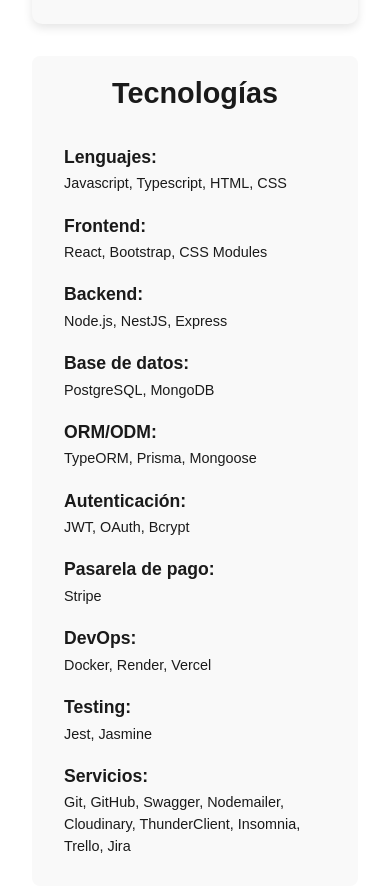
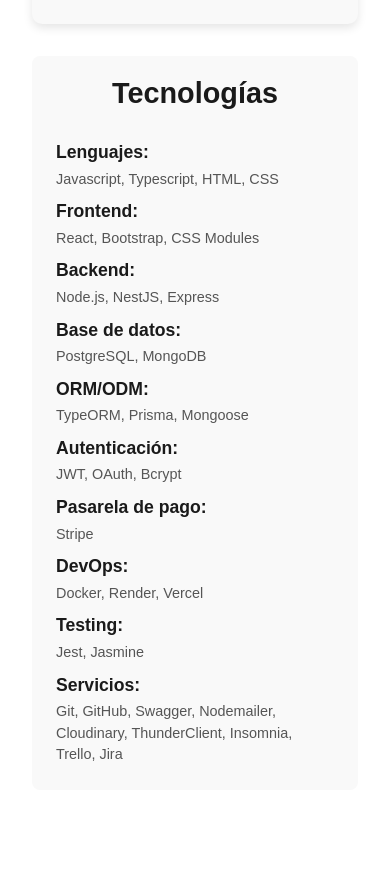
Before and after one commit to augustogalvanb/augustogalvanb.github.io, a website: page pages/educacion.html in a window 390 px wide. Shown: the part 1140-2031 px from the top of the page. After the commit the page ends 1962 px from the top, so only its background shows below. Drawn offline with Linux system fonts and the light colour scheme.

Commit message:
update portfolio

```diff
--- a/styles/educacion.css
+++ b/styles/educacion.css
@@ -167,10 +167,11 @@
   color: var(--text-primary);
   text-align: center;
   margin-bottom: 1.5rem;
-  padding-top: 0rem; /* Cambiado de 1rem a 0rem para eliminar el espaciado superior adicional */
+  padding-top: 0rem;
 }
 
 .skills-content {
+  padding: 0.5rem;
   display: flex;
   flex-direction: column;
   gap: 0.5rem;
@@ -179,7 +180,23 @@
 .skill-row {
   display: flex;
   align-items: center;
-  padding: 0.5rem 1rem;
+  gap: 0.5rem; /* Añadido para forzar un espacio entre <h3> y <p> */
+}
+
+.skill-row h3 {
+  font-size: 1.2rem;
+  font-weight: bold;
+  color: var(--text-primary);
+  margin: 0 0 0 0; /* Reseteamos el margin, el gap lo manejará */
+  white-space: nowrap;
+}
+
+.skill-row p {
+  font-size: 1rem;
+  color: var(--text-secondary);
+  margin: 0;
+  padding-left: 0; /* Eliminamos padding-left ya que el gap lo reemplaza */
+  flex-grow: 1;
 }
 
 /* Media query para pantallas pequeñas */
@@ -190,8 +207,8 @@
 
   .skills h2 {
     font-size: 1.8rem;
-    padding-top: 0rem; /* Cambiado de 0.5rem a 0rem para consistencia */
-    margin-bottom: 1rem; /* Ajuste menor para móviles */
+    padding-top: 0rem;
+    margin-bottom: 1rem;
   }
 
   .skills-content {
@@ -201,8 +218,7 @@
   .skill-row {
     flex-direction: column;
     align-items: flex-start;
-    gap: 0.2rem;
-    padding: 0.3rem 0.5rem;
+    gap: 0.2rem; /* Reducido para móviles */
   }
 
   .skill-row h3 {
```
